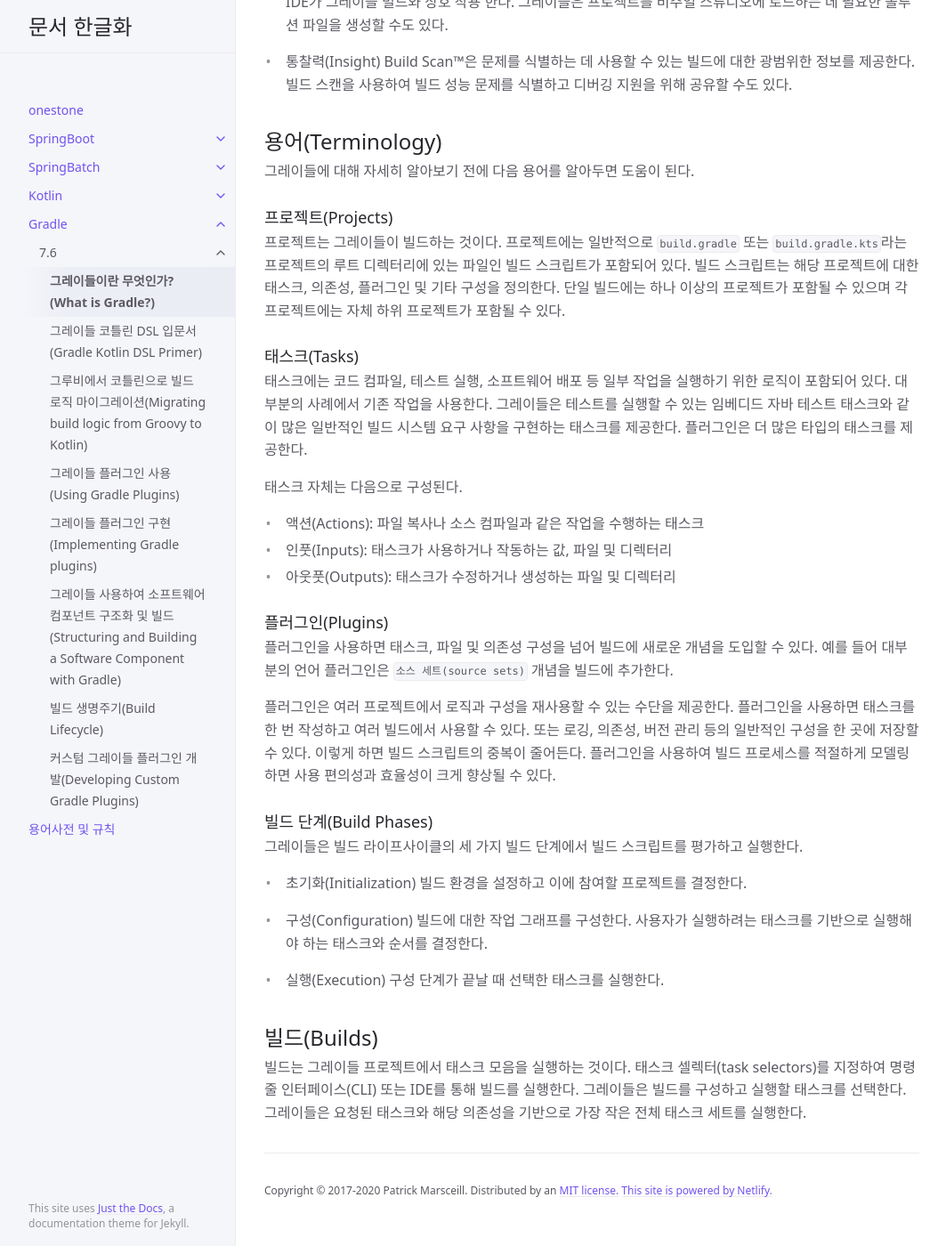
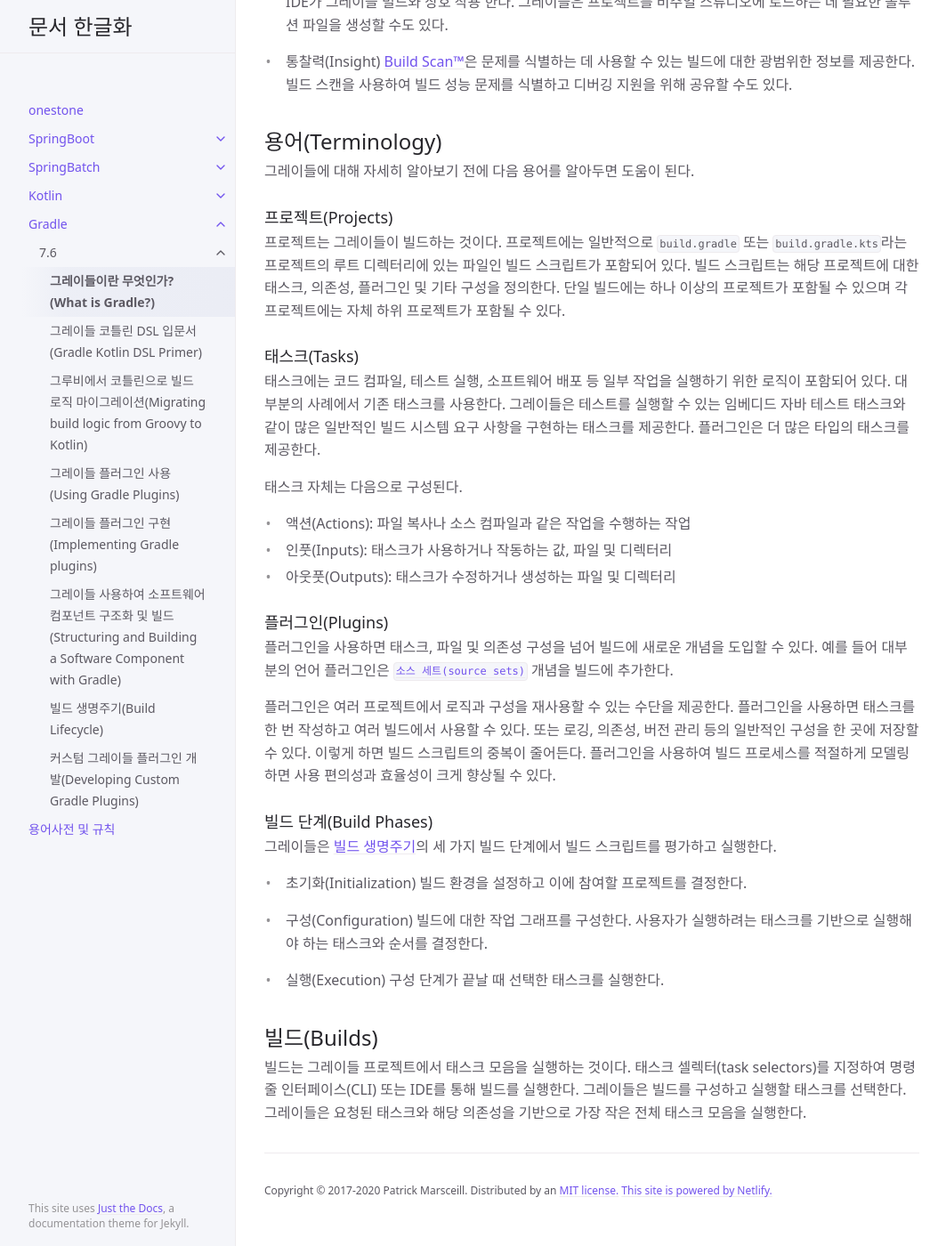
Before and after one commit to onestone9900/onestone9900.github.io, a Jekyll site: the page built from docs/gradle/7.6/1.what_is_gradle.md, in a window 1280 px wide and 1400 px high, scrolled down 961 px. Shown: the whole window at 89% size, without its empty margins (107-1170 px from the left). Built offline with Jekyll 4.4.1, drawn with Linux system fonts in a browser that asks for light colours; some of the changed text lies outside the part shown.

Commit message:
docs: gradle - 그레이들이란 무엇인가?(What is Gradle?) 검수

```diff
--- a/docs/gradle/7.6/1.what_is_gradle.md
+++ b/docs/gradle/7.6/1.what_is_gradle.md
@@ -39,7 +39,7 @@ nav_order: 2
 안드로이드 스튜디오, 인텔리J IDEA, 이클립스, VSCode, 넷빈즈(NetBeans)를 비롯한 여러 주요 IDE가 그레이들 빌드와 상호 작용 한다. 그레이들은 프로젝트를 비주얼 스튜디오에 로드하는 데 필요한 솔루션 파일을 생성할 수도 있다.
 
 - 통찰력(Insight)
-Build Scan™은 문제를 식별하는 데 사용할 수 있는 빌드에 대한 광범위한 정보를 제공한다. 빌드 스캔을 사용하여 빌드 성능 문제를 식별하고 디버깅 지원을 위해 공유할 수도 있다.
+[Build Scan™](https://scans.gradle.com/?_gl=1*kmdahf*_ga*MTA5NjA5NTMyOC4xNjgxMjIxMTIx*_ga_7W7NC6YNPT*MTY5Njg5Mzg2Ny43MC4xLjE2OTY4OTM4OTMuMzQuMC4w&_ga=2.87860635.26069140.1696746068-1096095328.1681221121)은 문제를 식별하는 데 사용할 수 있는 빌드에 대한 광범위한 정보를 제공한다. 빌드 스캔을 사용하여 빌드 성능 문제를 식별하고 디버깅 지원을 위해 공유할 수도 있다.
 
 
 ## 용어(Terminology)
@@ -51,22 +51,22 @@ Build Scan™은 문제를 식별하는 데 사용할 수 있는 빌드에 대
 
 
 ### 태스크(Tasks)
-태스크에는 코드 컴파일, 테스트 실행, 소프트웨어 배포 등 일부 작업을 실행하기 위한 로직이 포함되어 있다. 대부분의 사례에서 기존 작업을 사용한다. 그레이들은 테스트를 실행할 수 있는 임베디드 자바 테스트 태스크와 같이 많은 일반적인 빌드 시스템 요구 사항을 구현하는 태스크를 제공한다. 플러그인은 더 많은 타입의 태스크를 제공한다.
+태스크에는 코드 컴파일, 테스트 실행, 소프트웨어 배포 등 일부 작업을 실행하기 위한 로직이 포함되어 있다. 대부분의 사례에서 기존 태스크를 사용한다. 그레이들은 테스트를 실행할 수 있는 임베디드 자바 테스트 태스크와 같이 많은 일반적인 빌드 시스템 요구 사항을 구현하는 태스크를 제공한다. 플러그인은 더 많은 타입의 태스크를 제공한다.
 
 태스크 자체는 다음으로 구성된다.
-- 액션(Actions): 파일 복사나 소스 컴파일과 같은 작업을 수행하는 태스크
+- 액션(Actions): 파일 복사나 소스 컴파일과 같은 작업을 수행하는 작업
 - 인풋(Inputs): 태스크가 사용하거나 작동하는 값, 파일 및 디렉터리
 - 아웃풋(Outputs): 태스크가 수정하거나 생성하는 파일 및 디렉터리
 
 
 ### 플러그인(Plugins)
-플러그인을 사용하면 태스크, 파일 및 의존성 구성을 넘어 빌드에 새로운 개념을 도입할 수 있다. 예를 들어 대부분의 언어 플러그인은 `소스 세트(source sets)` 개념을 빌드에 추가한다.
+플러그인을 사용하면 태스크, 파일 및 의존성 구성을 넘어 빌드에 새로운 개념을 도입할 수 있다. 예를 들어 대부분의 언어 플러그인은 [`소스 세트(source sets)`](https://docs.gradle.org/7.6/userguide/building_java_projects.html#sec:java_source_sets) 개념을 빌드에 추가한다.
 
 플러그인은 여러 프로젝트에서 로직과 구성을 재사용할 수 있는 수단을 제공한다. 플러그인을 사용하면 태스크를 한 번 작성하고 여러 빌드에서 사용할 수 있다. 또는 로깅, 의존성, 버전 관리 등의 일반적인 구성을 한 곳에 저장할 수 있다. 이렇게 하면 빌드 스크립트의 중복이 줄어든다. 플러그인을 사용하여 빌드 프로세스를 적절하게 모델링하면 사용 편의성과 효율성이 크게 향상될 수 있다.
 
 
 ### 빌드 단계(Build Phases)
-그레이들은 빌드 라이프사이클의 세 가지 빌드 단계에서 빌드 스크립트를 평가하고 실행한다.
+그레이들은 [빌드 생명주기](https://onestone9900.github.io/docs/gradle/7.6/7.build_lifecycle/)의 세 가지 빌드 단계에서 빌드 스크립트를 평가하고 실행한다.
 
 - 초기화(Initialization)
 빌드 환경을 설정하고 이에 참여할 프로젝트를 결정한다.
@@ -79,4 +79,4 @@ Build Scan™은 문제를 식별하는 데 사용할 수 있는 빌드에 대
 
 
 ## 빌드(Builds)
-빌드는 그레이들 프로젝트에서 태스크 모음을 실행하는 것이다. 태스크 셀렉터(task selectors)를 지정하여 명령줄 인터페이스(CLI) 또는 IDE를 통해 빌드를 실행한다. 그레이들은 빌드를 구성하고 실행할 태스크를 선택한다. 그레이들은 요청된 태스크와 해당 의존성을 기반으로 가장 작은 전체 태스크 세트를 실행한다.
+빌드는 그레이들 프로젝트에서 태스크 모음을 실행하는 것이다. 태스크 셀렉터(task selectors)를 지정하여 명령줄 인터페이스(CLI) 또는 IDE를 통해 빌드를 실행한다. 그레이들은 빌드를 구성하고 실행할 태스크를 선택한다. 그레이들은 요청된 태스크와 해당 의존성을 기반으로 가장 작은 전체 태스크 모음을 실행한다.
```
Also changed, not shown: other parts of docs/gradle/7.6/1.what_is_gradle.md (+1 -1 lines).
